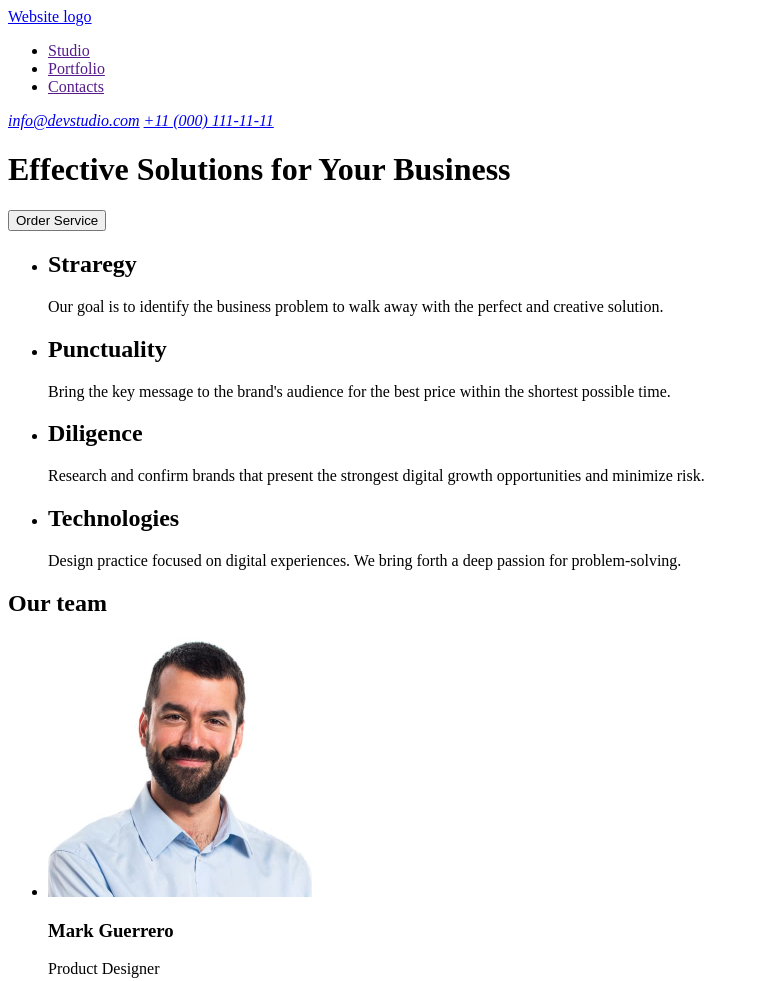
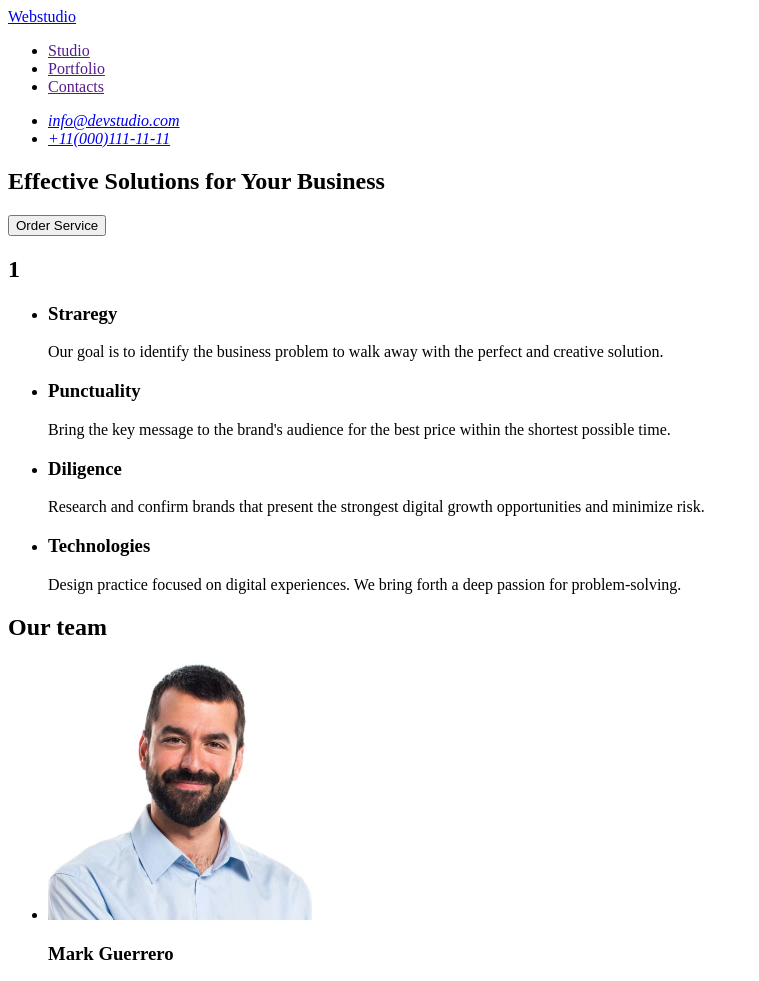
Before and after one commit to LeoKyryk7777/goit-markup-hw-01, a plain HTML site: page index.html in a window 1280 px wide. Shown: the top 981 px of the page, without its empty margins (0-759 px from the left). Drawn offline with Linux system fonts and the light colour scheme.

Commit message:
commit message

```diff
--- a/index.html
+++ b/index.html
@@ -8,10 +8,11 @@
     />
     <title>Effective Solutions for Your Business</title>
   </head>
+  <!--body-->
   <body>
     <header>
-      <a href="./index.html">Website logo</a>
       <nav>
+        <a href="./index.html">Webstudio</a>
         <ul>
           <li><a href="">Studio</a></li>
           <li><a href="">Portfolio</a></li>
@@ -19,39 +20,49 @@
         </ul>
       </nav>
       <address>
-        <a href="mailto:info@devstudio.com">info@devstudio.com</a>
-        <a href="tel:+110001111111">+11 (000) 111-11-11</a>
+        <ul>
+          <li>
+            <a href="mailto:info@devstudio.com">info@devstudio.com</a>
+          </li>
+          <li>
+            <a href="tel:+110001111111">+11(000)111-11-11</a>
+          </li>
+        </ul>
       </address>
     </header>
+    <!--main-->
     <main>
-      <h1>Effective Solutions for Your Business</h1>
-      <button type="button">Order Service</button>
+      <section>
+        <h1>Effective Solutions for Your Business</h1>
+        <button type="button">Order Service</button>
+      </section>
 
       <section>
+        <h2>1</h2>
         <ul>
           <li>
-            <h2>Straregy</h2>
+            <h3>Straregy</h3>
             <p>
               Our goal is to identify the business problem to walk away with the
               perfect and creative solution.
             </p>
           </li>
           <li>
-            <h2>Punctuality</h2>
+            <h3>Punctuality</h3>
             <p>
               Bring the key message to the brand's audience for the best price
               within the shortest possible time.
             </p>
           </li>
           <li>
-            <h2>Diligence</h2>
+            <h3>Diligence</h3>
             <p>
               Research and confirm brands that present the strongest digital
               growth opportunities and minimize risk.
             </p>
           </li>
           <li>
-            <h2>Technologies</h2>
+            <h3>Technologies</h3>
             <p>
               Design practice focused on digital experiences. We bring forth a
               deep passion for problem-solving.
@@ -64,7 +75,7 @@
         <ul>
           <li>
             <img
-              src="./images/img (1).jpg"
+              src="./images/img(1).jpg"
               alt="a black-haired man with a black beard"
               width="264"
               height="260"
@@ -74,7 +85,7 @@
           </li>
           <li>
             <img
-              src="./images/img 15.09.20.jpg"
+              src="./images/img15.09.20.jpg"
               alt="smiling man with blond hair"
               width="264"
               height="260"
@@ -84,7 +95,7 @@
           </li>
           <li>
             <img
-              src="./images/img (2).jpg"
+              src="./images/img(2).jpg"
               alt="a girl with black long hair"
               width="264"
               height="260"
@@ -94,7 +105,7 @@
           </li>
           <li>
             <img
-              src="./images/img (3).jpg"
+              src="./images/img(3).jpg"
               alt="young guy with dark hair"
               width="264"
               height="260"
@@ -105,8 +116,9 @@
         </ul>
       </section>
     </main>
+    <!--footer-->
     <footer>
-      <a href="./index.html">Website logo</a>
+      <a href="./index.html">WebStudio</a>
       <p>
         Increase the flow of customers and sales for your business with digital
         marketing & growth solutions.
```
Also changed, not shown: images/img(1).jpg (renamed from images/img (1).jpg), images/img(2).jpg (renamed from images/img (2).jpg), images/img(3).jpg (renamed from images/img (3).jpg), images/img15.09.20.jpg (renamed from images/img 15.09.20.jpg).
